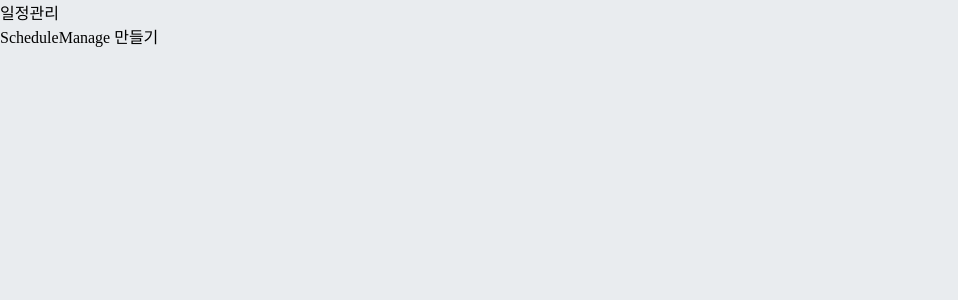
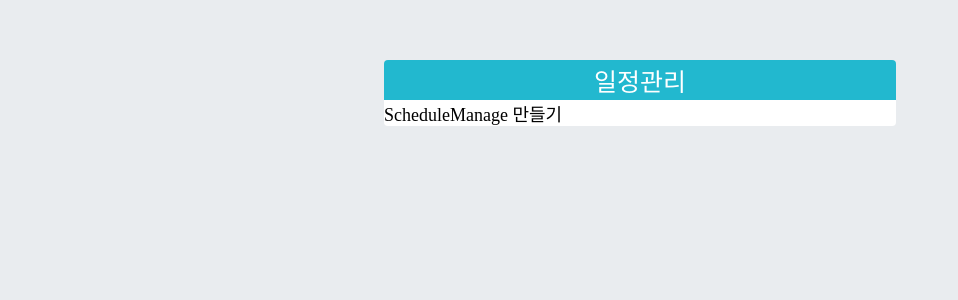
Before and after one commit to kkt9102/TodoList_App, a React (Create React App) app: page / in a window 1280 px wide. Shown: the top 300 px of the page, without its empty margins (0-958 px from the left). Built offline with nearby package versions, Linux system fonts and the light colour scheme.

Commit message:
TodoTemplate에 css 적용하기

```diff
--- a/src/components/Todo.css
+++ b/src/components/Todo.css
@@ -0,0 +1,3 @@
+.TodoTemplate {width:51.2rem; margin:6rem auto auto auto; border-radius: 0.4rem; overflow:hidden;}
+.TodoTemplate .app_title {display:flex; align-items:center; justify-content:center; background:#22b8cf; color:#ffffff; height:4rem; font-size:2.5rem;}
+.TodoTemplate .content {background: #ffffff; font-size:1.8rem;}
--- a/src/components/TodoTemplate.js
+++ b/src/components/TodoTemplate.js
@@ -5,7 +5,7 @@ import './Todo.css';
 
 const TodoTemplate = ({ children }) =>{
     return (
-        <div className="TodoTemplat">
+        <div className="TodoTemplate">
             <div className="app_title">일정관리</div>
             <div className="content">{children}</div>
         </div>
--- a/src/index.css
+++ b/src/index.css
@@ -1 +1,2 @@
 body {margin:0; padding:0; background:#e9ecef;}
+* {font-size:62.5%;}
```
